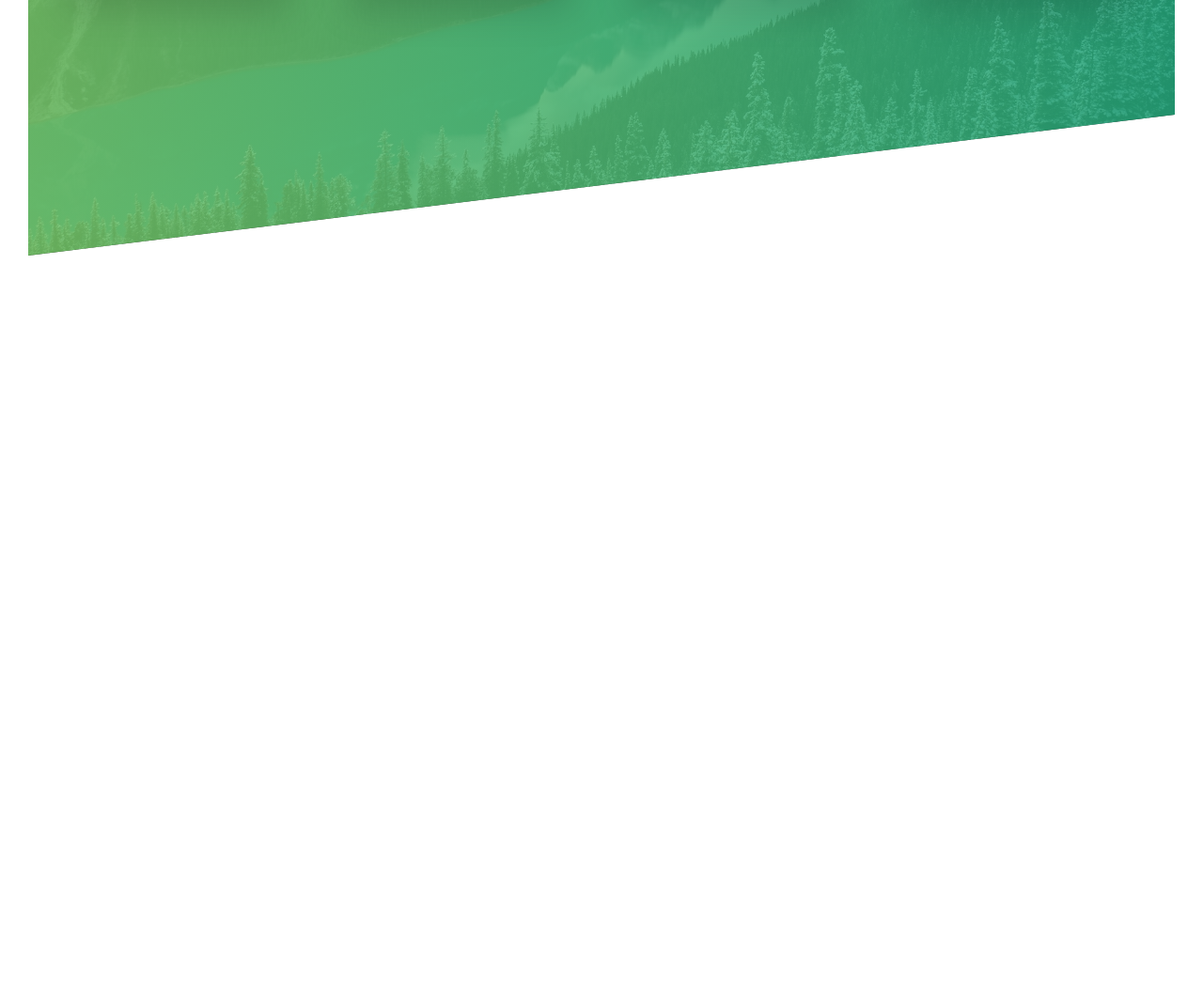
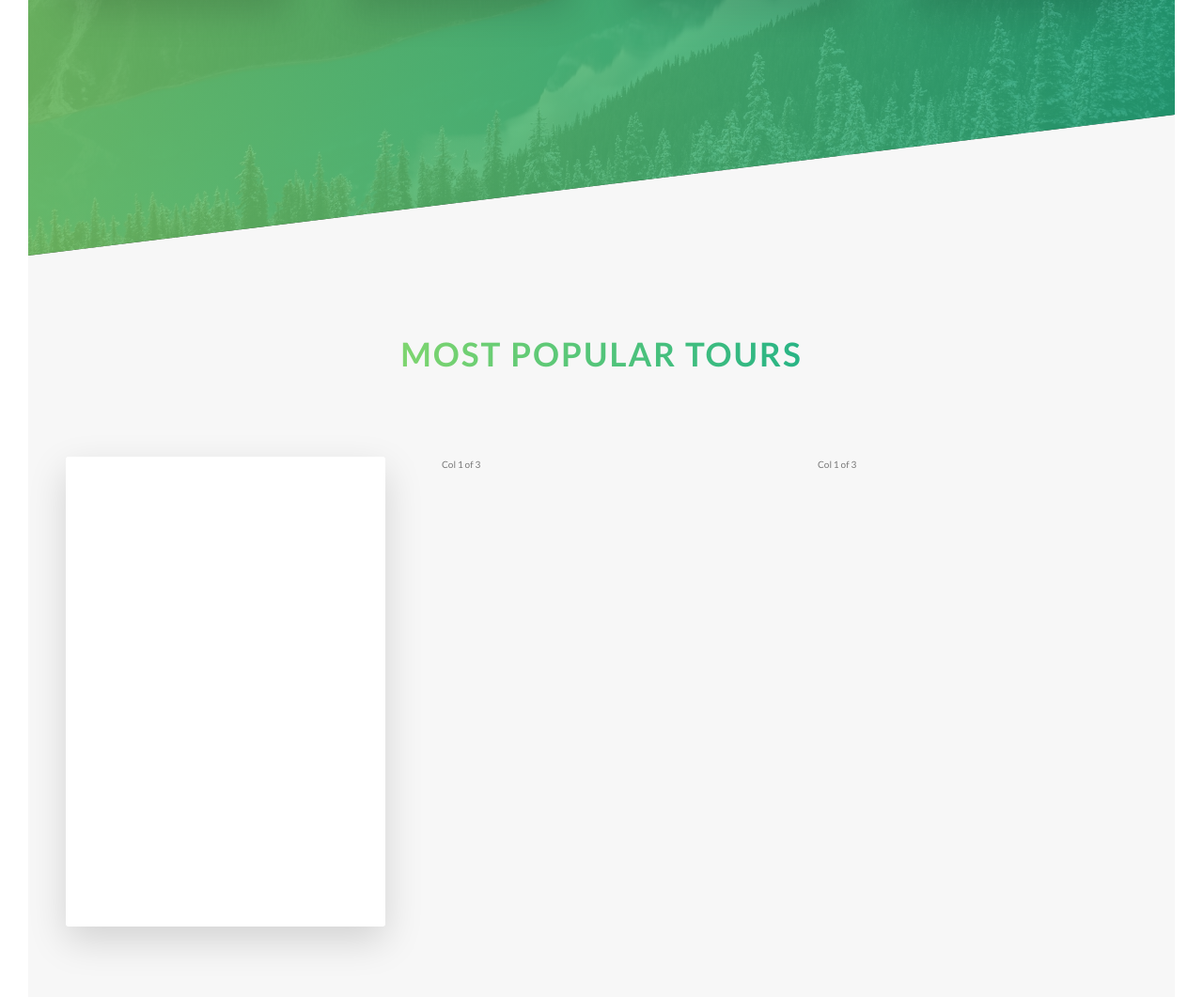
Before and after one commit to ozdemirburakk/natours, a website: page index.html in a window 1280 px wide. Shown: the part 2029-3090 px from the top of the page at 94% size. Before the commit the page ends 2301 px from the top, so only its background shows below. Drawn offline with Linux system fonts and the light colour scheme.

Commit message:
tours-section-part-1

```diff
--- a/index.html
+++ b/index.html
@@ -30,6 +30,7 @@
     </header>
 
     <main>
+      <!-- ABOUT SECTION  -->
       <section class="section-about">
         <div class="u-center-text u-margin-bottom-big">
           <h2 class="heading-secondary">
@@ -76,15 +77,18 @@
           </div>
         </div>
       </section>
+      <!-- FEATURES SECTION -->
       <section class="section-features">
         <div class="row">
           <div class="col-1-of-4">
             <div class="feature-box">
               <i class="feature-box__icon icon-basic-world"></i>
-              <h3 class="heading-tertiary u-margin-bottom-small">Explore the world</h3>
+              <h3 class="heading-tertiary u-margin-bottom-small">
+                Explore the world
+              </h3>
               <p class="feature-box__text">
                 Lorem ipsum dolor sit amet consectetur adipisicing elit. Nam
-                magni tenetur non  eligendi ex iure tempora quidem.
+                magni tenetur non eligendi ex iure tempora quidem.
               </p>
             </div>
           </div>
@@ -92,10 +96,12 @@
           <div class="col-1-of-4">
             <div class="feature-box">
               <i class="feature-box__icon icon-basic-compass"></i>
-              <h3 class="heading-tertiary u-margin-bottom-small">Meet nature</h3>
+              <h3 class="heading-tertiary u-margin-bottom-small">
+                Meet nature
+              </h3>
               <p class="feature-box__text">
                 Lorem ipsum dolor sit amet consectetur adipisicing elit. Nam
-                magni tenetur non  eligendi ex iure tempora quidem.
+                magni tenetur non eligendi ex iure tempora quidem.
               </p>
             </div>
           </div>
@@ -103,10 +109,12 @@
           <div class="col-1-of-4">
             <div class="feature-box">
               <i class="feature-box__icon icon-basic-map"></i>
-              <h3 class="heading-tertiary u-margin-bottom-small">Find your way</h3>
+              <h3 class="heading-tertiary u-margin-bottom-small">
+                Find your way
+              </h3>
               <p class="feature-box__text">
                 Lorem ipsum dolor sit amet consectetur adipisicing elit. Nam
-                magni tenetur non  eligendi ex iure tempora quidem.
+                magni tenetur non eligendi ex iure tempora quidem.
               </p>
             </div>
           </div>
@@ -114,15 +122,38 @@
           <div class="col-1-of-4">
             <div class="feature-box">
               <i class="feature-box__icon icon-basic-heart"></i>
-              <h3 class="heading-tertiary u-margin-bottom-small">Live a healthier life</h3>
+              <h3 class="heading-tertiary u-margin-bottom-small">
+                Live a healthier life
+              </h3>
               <p class="feature-box__text">
                 Lorem ipsum dolor sit amet consectetur adipisicing elit. Nam
-                magni tenetur non  eligendi ex iure tempora quidem.
+                magni tenetur non eligendi ex iure tempora quidem.
               </p>
             </div>
           </div>
         </div>
       </section>
+
+      <section class="section-tours">
+        <div class="u-center-text u-margin-bottom-big">
+          <h2 class="heading-secondary">Most popular tours</h2>
+        </div>
+
+        <div class="row">
+          <div class="col-1-of-3">
+            <div class="card">
+              <div class="card__side card__side--front">
+                FRONT
+              </div>
+              <div class="card__side card__side--back card__side--back-1">
+                BACK
+              </div>
+            </div>
+          </div>
+          <div class="col-1-of-3">Col 1 of 3</div>
+          <div class="col-1-of-3">Col 1 of 3</div>
+        </div>
+      </section>
     </main>
   </body>
 </html>
--- /dev/null
+++ b/sass/components/_card.scss
@@ -0,0 +1,42 @@
+.card {
+    perspective: 150rem;
+    -moz-perspective: 150rem;
+    position: relative;
+    height: 50rem;
+
+    &__side {
+        color: #fff;
+        font-size: 2rem;
+        height: 50rem;
+        transition: all .8s ease;
+        position: absolute;
+        top: 0;
+        left: 0;
+        width: 100%;
+        backface-visibility: hidden;
+        border-radius: 3px;
+        box-shadow: 0 1.5rem 4rem rgba($color-black, .15);
+
+        &--front {
+            background-color: $color-white;
+        }
+
+        &--back {
+            background-color: green;
+            transform: rotateY(180deg);
+
+            &-1 {
+                background-image: linear-gradient(to right bottom, $color-secondary-light, $color-secondary-dark);
+            }
+        }
+    }
+
+    &:hover &__side--front {
+        transform: rotateY(180deg);
+    }
+
+    &:hover &__side--back {
+        transform: rotateY(0);
+    }
+    //.card:hover .card__side {
+}
--- a/sass/main.scss
+++ b/sass/main.scss
@@ -10,6 +10,7 @@
 @import "components/button";
 @import "components/composition";
 @import "components/feature-box";
+@import "components/card";
 
 @import "layout/header";
 @import "layout/grid";
--- a/sass/pages/_home.scss
+++ b/sass/pages/_home.scss
@@ -22,3 +22,9 @@
 
       //.section-fetures *
 }
+
+.section-tours {
+    background-color: $color-grey-light-1;
+    padding: 25rem 0 50rem 0;
+    margin-top: -10rem;
+}
```
Also changed, not shown: css/style.css, 1 other file.
